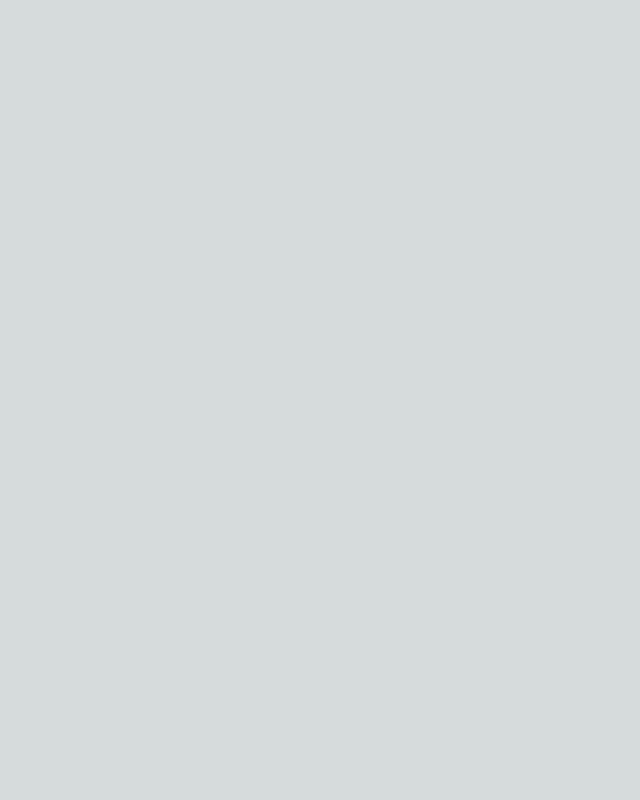
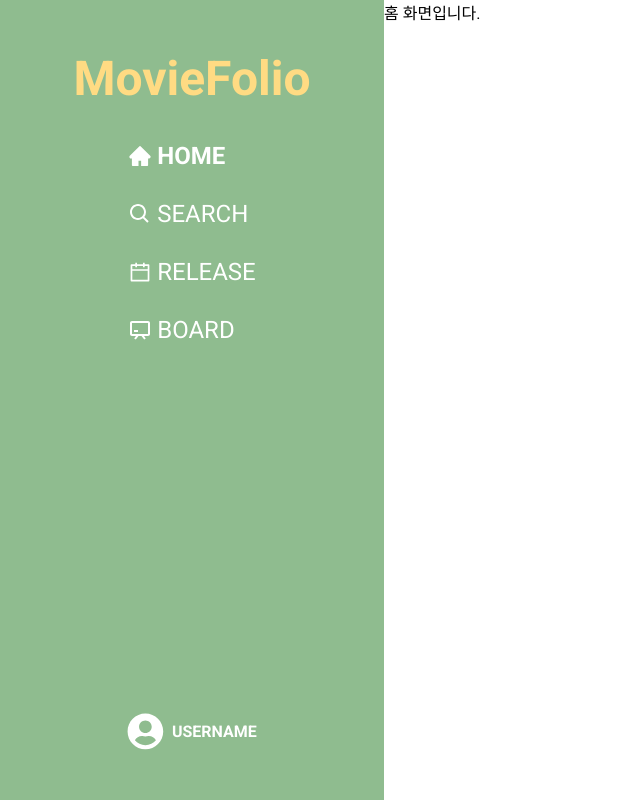
Before and after one commit to mnmn092631/MovieFolio, a Next.js app: page /home in a window 1280 px wide. Shown: the whole page, without its empty margins (0-640 px from the left). Built offline with nearby package versions, Linux system fonts and the light colour scheme.

Commit message:
feat: afterLogin layout

```diff
--- /dev/null
+++ b/src/app/(afterLogin)/_component/NavMenu.tsx
@@ -0,0 +1,86 @@
+"use client";
+
+import { useSelectedLayoutSegment } from "next/navigation";
+import {
+  AiFillCalendar,
+  AiFillHome,
+  AiOutlineCalendar,
+  AiOutlineHome,
+} from "react-icons/ai";
+import Link from "next/link";
+import {
+  BiChalkboard,
+  BiSearch,
+  BiSearchAlt,
+  BiSolidChalkboard,
+} from "react-icons/bi";
+import styles from "./navMenu.module.scss";
+
+export default function NavMenu() {
+  const segment = useSelectedLayoutSegment();
+
+  return (
+    <>
+      <li className={styles.navPill}>
+        <Link href="/home">
+          {segment === "home" ? (
+            <>
+              <AiFillHome />
+              <strong>home</strong>
+            </>
+          ) : (
+            <>
+              <AiOutlineHome />
+              <span>home</span>
+            </>
+          )}
+        </Link>
+      </li>
+      <li className={styles.navPill}>
+        <Link href="/search">
+          {segment === "search" ? (
+            <>
+              <BiSearchAlt />
+              <strong>search</strong>
+            </>
+          ) : (
+            <>
+              <BiSearch />
+              <span>search</span>
+            </>
+          )}
+        </Link>
+      </li>
+      <li className={styles.navPill}>
+        <Link href="/release">
+          {segment === "release" ? (
+            <>
+              <AiFillCalendar />
+              <strong>release</strong>
+            </>
+          ) : (
+            <>
+              <AiOutlineCalendar />
+              <span>release</span>
+            </>
+          )}
+        </Link>
+      </li>
+      <li className={styles.navPill}>
+        <Link href="/board">
+          {segment === "board" ? (
+            <>
+              <BiSolidChalkboard />
+              <strong>board</strong>
+            </>
+          ) : (
+            <>
+              <BiChalkboard />
+              <span>board</span>
+            </>
+          )}
+        </Link>
+      </li>
+    </>
+  );
+}
--- /dev/null
+++ b/src/app/(afterLogin)/_component/navMenu.module.scss
@@ -0,0 +1,27 @@
+.navPill {
+  & > a {
+    display: inline-flex;
+    align-items: center;
+    column-gap: 5px;
+    padding: 5px;
+    margin-bottom: 20px;
+    transition: color 250ms ease-in-out;
+
+    svg {
+      font-size: 1.5rem;
+    }
+
+    strong, span {
+      font-size: 1.5rem;
+      text-transform: uppercase;
+    }
+
+    &:hover {
+      color: #467047;
+    }
+  }
+
+  &:last-of-type > a {
+    margin-bottom: 0;
+  }
+}
--- a/src/app/(afterLogin)/home/page.tsx
+++ b/src/app/(afterLogin)/home/page.tsx
@@ -1,3 +1,3 @@
 export default function Page() {
-  return;
+  return <main>홈 화면입니다.</main>;
 }
--- /dev/null
+++ b/src/app/(afterLogin)/layout.module.scss
@@ -0,0 +1,55 @@
+.container {
+  display: flex;
+  width: 100dvw;
+  height: 100dvh;
+  background-color: #FFFFFF;
+}
+
+.left {
+  display: flex;
+  flex-direction: column;
+  justify-content: space-between;
+  align-items: center;
+  row-gap: 30px;
+  width: 30%;
+  max-width: 550px;
+  height: inherit;
+  padding: 50px 0;
+  background-color: #8FBC8FFF;
+  color: #FFFFFF;
+
+  & > a {
+    color: #FFDB83;
+    font-size: 3rem;
+    font-weight: 700;
+  }
+
+  & > nav {
+    flex-grow: 1;
+  }
+}
+
+.right {
+  flex-grow: 1;
+}
+
+.logoutButton {
+  display: inline-flex;
+  align-items: center;
+  column-gap: 8px;
+  background-color: transparent;
+  color: #FFFFFF;
+  font-weight: 700;
+  text-transform: uppercase;
+  text-align: left;
+  cursor: pointer;
+  transition: color 250ms ease-in-out;
+
+  & > svg {
+    font-size: 2.3rem;
+  }
+
+  &:hover{
+    color: #467047;
+  }
+}
--- /dev/null
+++ b/src/app/(afterLogin)/layout.tsx
@@ -0,0 +1,36 @@
+import { ReactNode } from "react";
+import Link from "next/link";
+import NavMenu from "@/app/(afterLogin)/_component/NavMenu";
+import styles from "./layout.module.scss";
+import { FaUserCircle } from "react-icons/fa";
+
+interface Props {
+  children: ReactNode;
+}
+export default function AfterLoginLayout({ children }: Props) {
+  // 임시 정보
+  const me = {
+    username: "username",
+    id: "guestId",
+  };
+
+  return (
+    <div className={styles.container}>
+      <header className={styles.left}>
+        <Link href="/home">MovieFolio</Link>
+        <nav>
+          <ul>
+            <NavMenu />
+          </ul>
+        </nav>
+        {me?.username && (
+          <button className={styles.logoutButton}>
+            <FaUserCircle />
+            <span>{me.username}</span>
+          </button>
+        )}
+      </header>
+      <main className={styles.right}>{children}</main>
+    </div>
+  );
+}
```
Also changed, not shown: src/app/page.module.scss (deleted).
